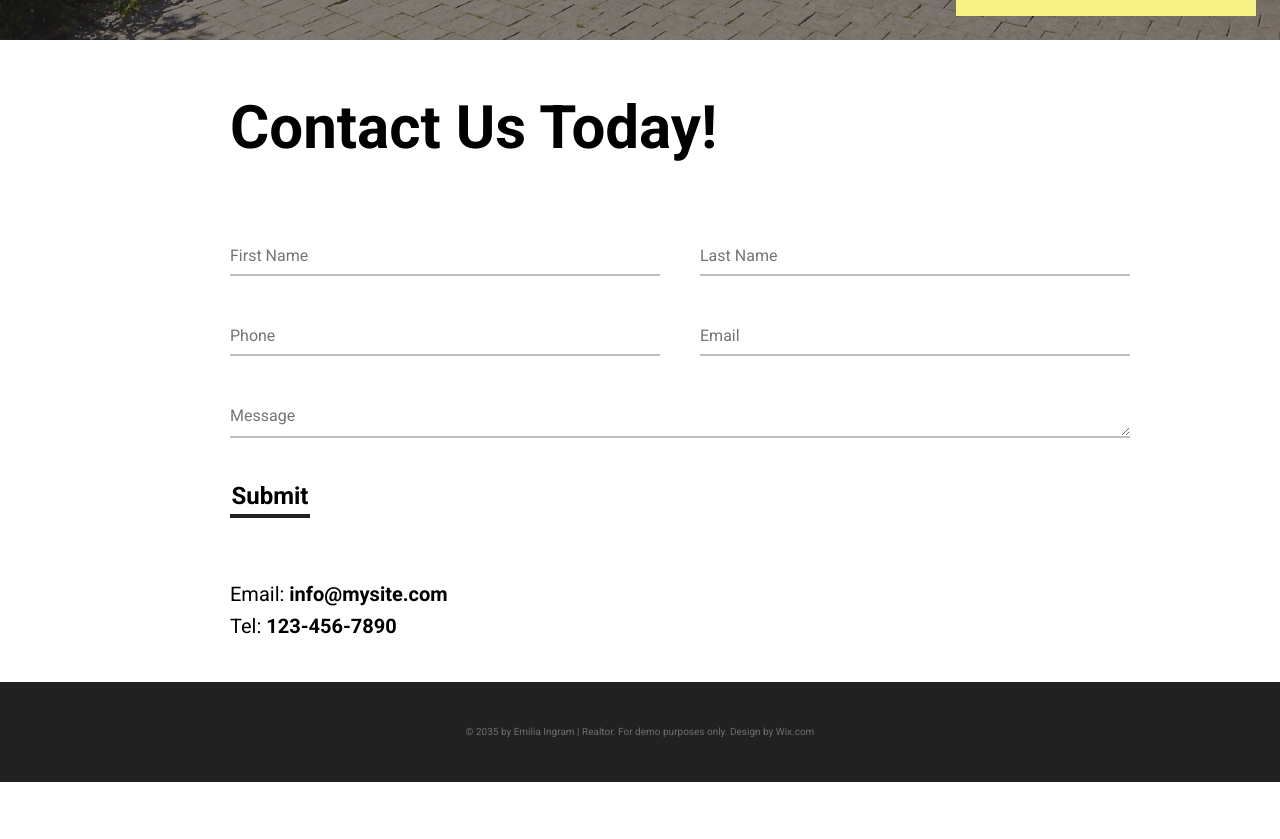
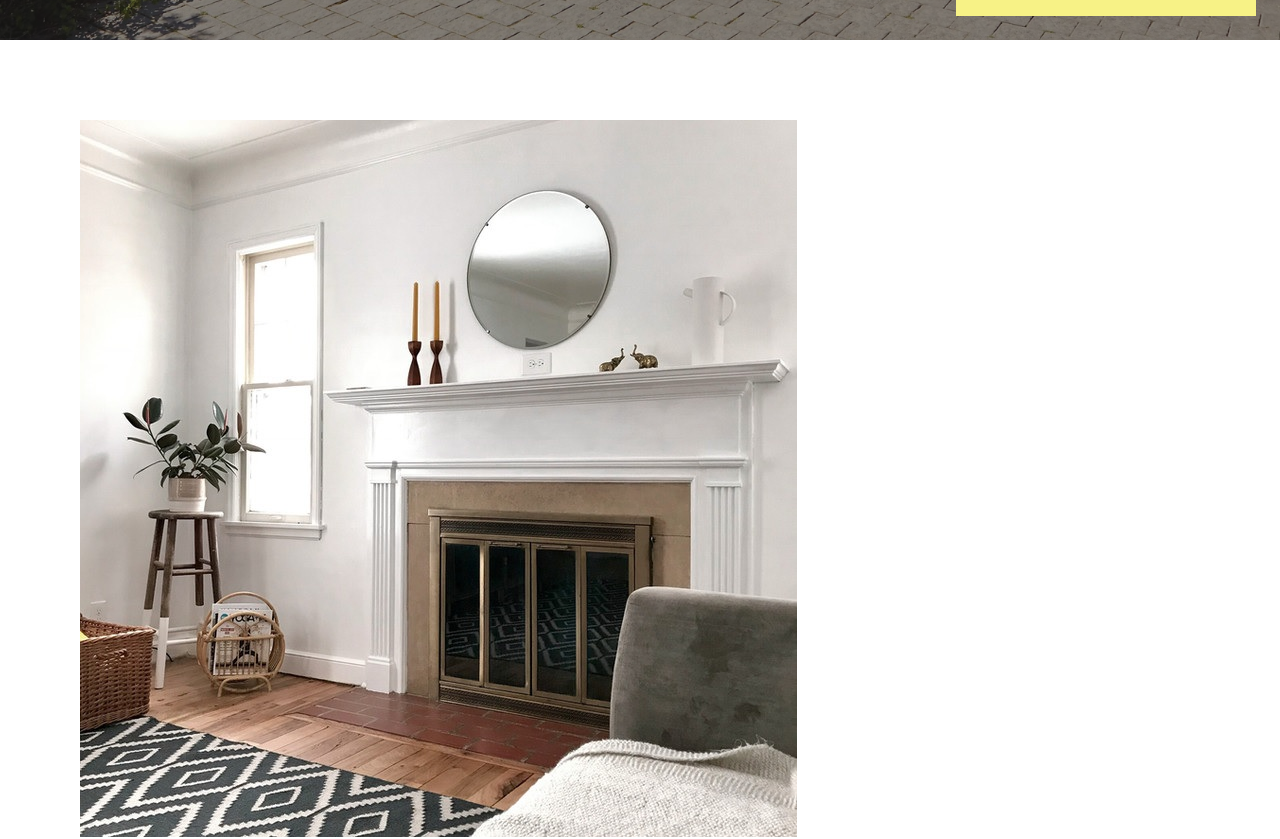
Before and after one commit to Knopkaivy/real-estate-landing, a React (Create React App) app: page / in a window 1280 px wide. Shown: the part 760-1599 px from the top of the page. Before the commit the page ends 1542 px from the top, so only its background shows below. Built offline with nearby package versions, Linux system fonts and the light colour scheme.

Commit message:
add Images and Gallery components and basic styles

```diff
--- /dev/null
+++ b/src/components/Gallery.jsx
@@ -0,0 +1,20 @@
+import React from 'react';
+import Images from './Images';
+import '../styles/Gallery.css';
+
+const Gallery = () => {
+  const imageList = Images.map((image, index) => {
+    return (
+      <div key={index}>
+        <img src={image} alt="" />
+      </div>
+    );
+  });
+  return (
+    <div className="Gallery">
+      <div className="Gallery__imageContainer">{imageList}</div>
+    </div>
+  );
+};
+
+export default Gallery;
--- /dev/null
+++ b/src/components/Images.jsx
@@ -0,0 +1,11 @@
+import Gal1 from '../images/gal1.jpg';
+import Gal2 from '../images/gal2.jpg';
+import Gal3 from '../images/gal3.jpg';
+import Gal4 from '../images/gal4.jpg';
+import Gal5 from '../images/gal5.jpg';
+import Gal6 from '../images/gal6.jpg';
+import Gal7 from '../images/gal7.jpg';
+import Gal8 from '../images/gal8.jpg';
+import Gal9 from '../images/gal9.jpg';
+
+export default [Gal1, Gal2, Gal3, Gal4, Gal5, Gal6, Gal7, Gal8, Gal9];
--- a/src/components/MainPage.jsx
+++ b/src/components/MainPage.jsx
@@ -1,10 +1,12 @@
 import React from 'react';
+import Gallery from './Gallery';
 import Home from './Home';
 
 const MainPage = () => {
   return (
     <React.Fragment>
       <Home />
+      <Gallery />
     </React.Fragment>
   );
 };
--- /dev/null
+++ b/src/styles/Gallery.css
@@ -0,0 +1,5 @@
+.Gallery {
+  background-color: var(--color-white);
+  width: 100%;
+  padding: 8rem;
+}
```
